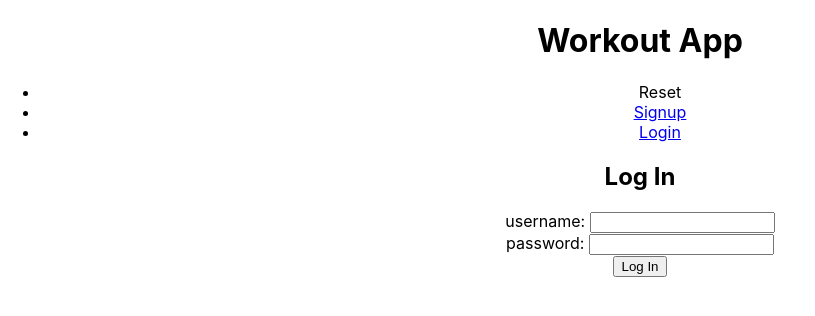
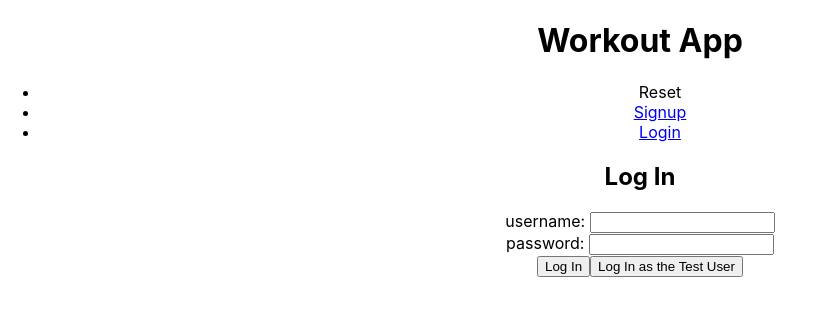
Before and after one commit to msolorio/workout_app_client, a React (Create React App) app: page /login in a window 1280 px wide. Shown: the top 316 px of the page, without its empty margins (0-815 px from the left). Built offline with nearby package versions, Linux system fonts and the light colour scheme.

Commit message:
Adds test user functionality

```diff
--- a/src/components/Header.tsx
+++ b/src/components/Header.tsx
@@ -39,7 +39,7 @@ function Header() {
       <li><Link to="/workouts">Workouts</Link></li>
       <li><Link to ="/workouts/create">Create</Link></li>
       <li><Link to="/sessions">Sessions</Link></li>
-      <li onClick={handleLogout}><Link to="/">Logout</Link></li>
+      <li onClick={handleLogout}><Link to="/login">Logout</Link></li>
     </>
   )
 
--- a/src/pages/Login/Login.tsx
+++ b/src/pages/Login/Login.tsx
@@ -35,10 +35,10 @@ function Login() {
     })
   }
 
-  const handleSubmit = async () => {
+  const handleSubmit = async (testFlag: boolean=false) => {
     if (
-      state.username === ''
-      || state.password === ''
+      !testFlag
+      && (state.username === '' || state.password === '')
     ) {
       setState({ ...state, errorMessage: 'All fields are required' })
       return
@@ -47,8 +47,8 @@ function Login() {
     try {
       const response = await login({
         variables: {
-          username: state.username,
-          password: state.password
+          username: testFlag ? 'testuser' : state.username,
+          password: testFlag ? '1234' : state.password
         }
       })
 
@@ -97,7 +97,13 @@ function Login() {
         <input
           type="button"
           value="Log In"
-          onClick={handleSubmit}
+          onClick={() => handleSubmit()}
+        />
+
+        <input
+          type="button"
+          value="Log In as the Test User"
+          onClick={() => handleSubmit(true)}
         />
       </form>
     </main>
--- a/src/pages/ShowSession/ShowSession.tsx
+++ b/src/pages/ShowSession/ShowSession.tsx
@@ -47,7 +47,7 @@ function ShowSession({match}: RouteComponentProps<Props>) {
       triggerCompleteSession()
     }
 
-  }, [currentSession?.completed, sessionId, completeSession])
+  }, [currentSession?.completed, sessionId, completeSession, logintoken])
 
 
   if (data) currentSession = data.session
```
